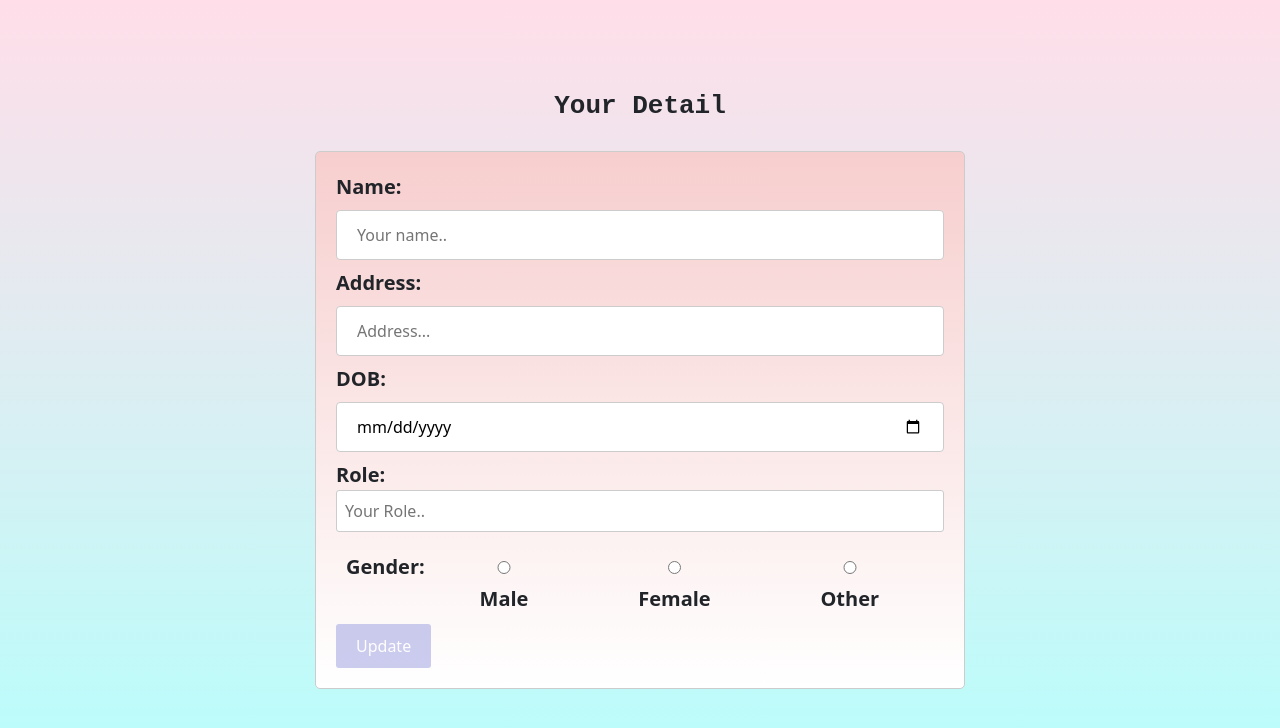
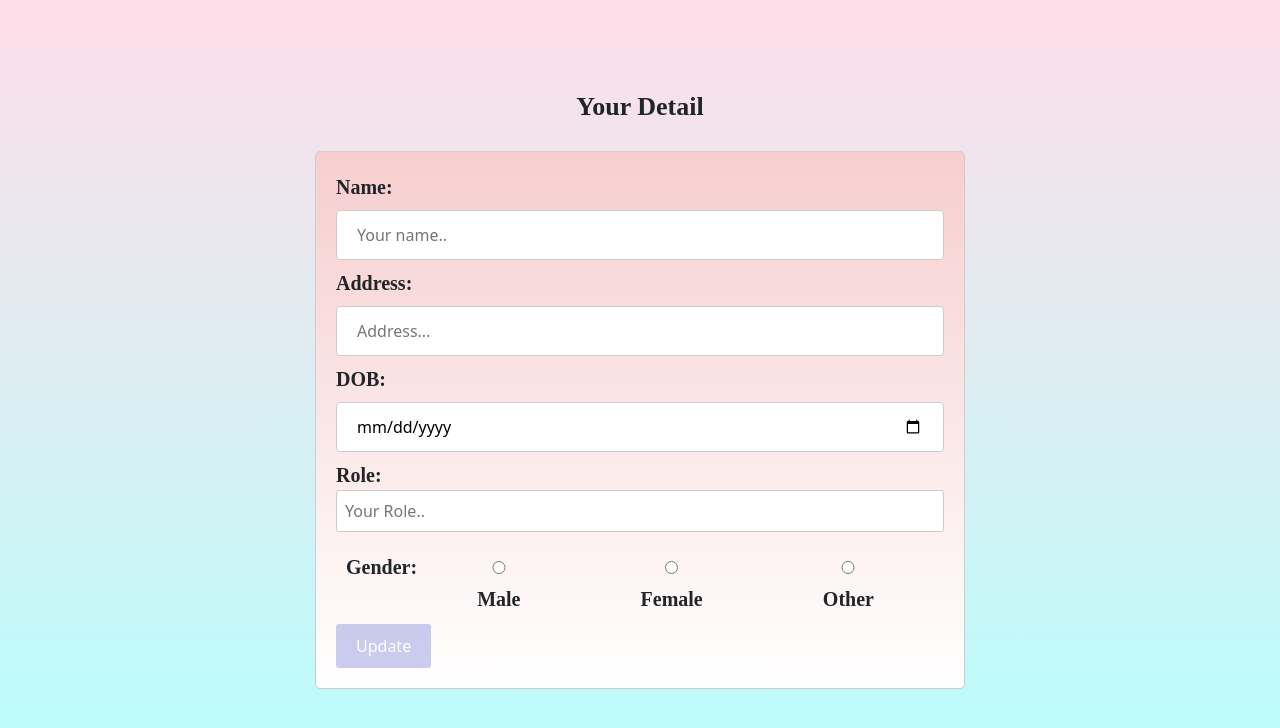
Before and after one commit to vinit1argu/Test, an Angular app in the folder frontend/: page /edit/1 in a window 1280 px wide. Shown: the top 728 px of the page. Built offline with nearby package versions, Linux system fonts and the light colour scheme; no server answers.

Commit message:
updated the design of home page and forms

```diff
--- a/frontend/src/app/component/edit/edit.component.css
+++ b/frontend/src/app/component/edit/edit.component.css
@@ -21,7 +21,7 @@ form {
 
 label {
   font-weight: bold;
-  font-family: system-ui;
+  font-family: cursive;
   font-size: 20px;
 }
 
@@ -105,6 +105,6 @@ label input[type="radio"] {
 
 #registration {
   font-size: 26px;
-  font-family: monospace;
+  font-family: cursive;
   font-weight: bold;
 }
--- a/frontend/src/app/component/footer/footer.component.css
+++ b/frontend/src/app/component/footer/footer.component.css
@@ -1,32 +1,32 @@
-/* footer.component.css */
 
 /* Style the footer background color and text color */
 .footer {
     border: 1px solid #dddddd;
     background-color: #f2f2f2;
-
   }
 
   /* Center the content and add some padding */
   .container {
-    padding: 30px 0;
+    padding: 20px 0;
   }
 
   /* Style the two columns within the footer */
   .col-md-6 {
-    padding: 0 20px;
+    padding: 0 1px;
   }
 
   /* Style the footer headings */
   h4 {
     font-size: 18px;
-    margin-bottom: 10px;
+    margin-bottom: 4px;
+    font-family: system-ui;
   }
 
   /* Style the footer paragraphs */
   p {
     font-size: 14px;
-    margin-bottom: 20px;
+    margin-bottom: 2px;
+    font-family: fangsong;
   }
 
   /* Add a border at the top of the footer for separation */
@@ -35,11 +35,11 @@
     display: block;
     clear: both;
     border-top: 1px solid #555;
-    margin-top: 20px;
+    margin-top: 10px;
   }
 
   img{
-    height: 100px;
-    width: 100px;
+    height: 80px;
+    width: 80px;
     border: 1px solid rgba(0, 0, 0, 0.211);
   }
--- a/frontend/src/app/component/footer/footer.component.html
+++ b/frontend/src/app/component/footer/footer.component.html
@@ -2,7 +2,7 @@
   <div class="container">
     <div class="row">
       <div class="col-md-6">
-          <img src="../../../assets/a.jpeg" alt="ARGUSOFT">
+        <img src="../../../assets/a.jpeg" alt="ARGUSOFT" />
       </div>
       <div class="col-md-6">
         <h4>ARGUSOFT</h4>
--- a/frontend/src/app/component/home/home.component.css
+++ b/frontend/src/app/component/home/home.component.css
@@ -37,6 +37,10 @@ table td {
   margin-bottom: 30px;
 }
 
+.homeBg {
+  background-image: linear-gradient(#FFDEE9, #B5FFFC);
+}
+
 /* Style for add user button */
 h1 {
   font-family: auto;
@@ -47,7 +51,7 @@ h1 {
 .button-container {
   display: flex;
   justify-content: flex-end;
-  margin-top: 10px;
+  /* margin-top: 1px; */
   margin-right: 10px;
 }
 
@@ -56,3 +60,7 @@ h1 {
   font-size: 1.5em;
   transition: .25s ease-out;
 }
+/* adjusting the width of footer */
+.container-fluid{
+  padding: 0px 0px !important;
+}
--- a/frontend/src/app/component/home/home.component.html
+++ b/frontend/src/app/component/home/home.component.html
@@ -1,11 +1,17 @@
 <app-navbar></app-navbar>
 
+<div class="homeBg">
   <div class="button-container">
     <button routerLink="/form" class="btn btn-success">Add User</button>
   </div>
-<div class="container bn" style="height: 100vh;">
+  <div class="container bn" style="height: 100vh">
     <div class="user"></div>
-  <table class="table">
+    <!-- checking data is there or not  -->
+    <div *ngIf="people.length === 0">
+      <h1 style="display: flex; justify-content: center">No Data Found</h1>
+    </div>
+    <!-- Displaying the data -->
+    <table class="table" *ngIf="people.length > 0">
       <thead>
         <tr>
           <th>Id</th>
@@ -18,7 +24,6 @@
         </tr>
       </thead>
       <tbody>
-
         <tr *ngFor="let person of people; let sn = index">
           <td>{{ sn + 1 }}</td>
           <td>{{ person.name }}</td>
@@ -34,7 +39,10 @@
               d="M21 12a1 1 0 0 0-1 1v6a1 1 0 0 1-1 1H5a1 1 0 0 1-1-1V5a1 1 0 0 1 1-1h6a1 1 0 0 0 0-2H5a3 3 0 0 0-3 3v14a3 3 0 0 0 3 3h14a3 3 0 0 0 3-3v-6a1 1 0 0 0-1-1Zm-15 .76V17a1 1 0 0 0 1 1h4.24a1 1 0 0 0 .71-.29l6.92-6.93L21.71 8a1 1 0 0 0 0-1.42l-4.24-4.29a1 1 0 0 0-1.42 0l-2.82 2.83l-6.94 6.93a1 1 0 0 0-.29.71Zm10.76-8.35l2.83 2.83l-1.42 1.42l-2.83-2.83ZM8 13.17l5.93-5.93l2.83 2.83L10.83 16H8Z" />
           </svg> -->
 
-          <i [routerLink]="['/edit', person._id]" class="fa-solid fa-user-pen action"></i>
+            <i
+              [routerLink]="['/edit', person._id]"
+              class="fa-solid fa-user-pen action"
+            ></i>
 
             <!-- Routes for form view -->
             <!-- <svg xmlns="http://www.w3.org/2000/svg" width="32" height="32" viewBox="0 0 32 32" [routerLink]="['/view',person.id]"
@@ -43,10 +51,10 @@
               <path fill="currentColor"
                 d="M30.94 15.66A16.69 16.69 0 0 0 16 5A16.69 16.69 0 0 0 1.06 15.66a1 1 0 0 0 0 .68A16.69 16.69 0 0 0 16 27a16.69 16.69 0 0 0 14.94-10.66a1 1 0 0 0 0-.68ZM16 22.5a6.5 6.5 0 1 1 6.5-6.5a6.51 6.51 0 0 1-6.5 6.5Z" />
             </svg> -->
-            <i class="fa-solid fa-eye action" [routerLink]="['/view', person._id]"></i>
-
-
-
+            <i
+              class="fa-solid fa-eye action"
+              [routerLink]="['/view', person._id]"
+            ></i>
           </td>
         </tr>
       </tbody>
@@ -55,3 +63,4 @@
   <div class="container-fluid">
     <app-footer></app-footer>
   </div>
+</div>
--- a/frontend/src/app/component/navbar/navbar.component.css
+++ b/frontend/src/app/component/navbar/navbar.component.css
@@ -24,3 +24,7 @@ svg{
 .hg:hover{
     cursor: pointer;
 }
+/* .navbar-expand-lg navbar-light py-4 ch {
+    padding-bottom: 100px;
+    margin-bottom: 10px;
+} */
--- a/frontend/src/app/component/navbar/navbar.component.html
+++ b/frontend/src/app/component/navbar/navbar.component.html
@@ -1,3 +1,4 @@
+
 <nav class="navbar navbar-expand-lg navbar-light py-4 ch">
   <div class="d-flex cha">
     <svg
--- a/frontend/src/app/user-form/user-form.component.css
+++ b/frontend/src/app/user-form/user-form.component.css
@@ -21,7 +21,7 @@ form {
 
 label {
   font-weight: bold;
-  font-family: system-ui;
+  font-family: cursive;
   font-size: 20px;
 }
 
@@ -92,9 +92,9 @@ label input[type="radio"] {
 
 }
 
-#registration{
+h2{
   font-size: 26px;
-  font-family: monospace;
+  font-family: cursive;
   font-weight: bold;
 }
 
```
Also changed, not shown: frontend/src/app/component/home/home.component.ts (line endings or trailing spaces), 1 other file (tests, documents, lock files or other folders). Lines whose indentation alone changed are shown as unchanged.
